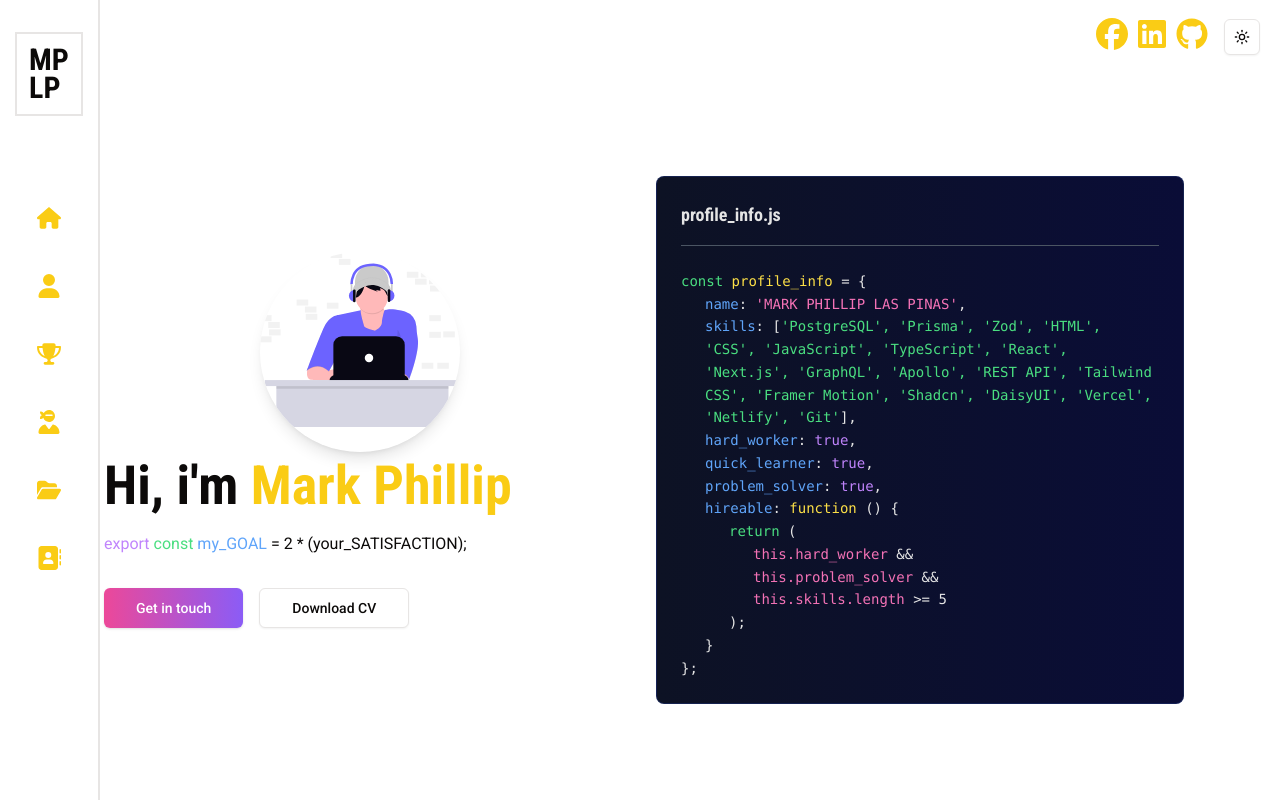
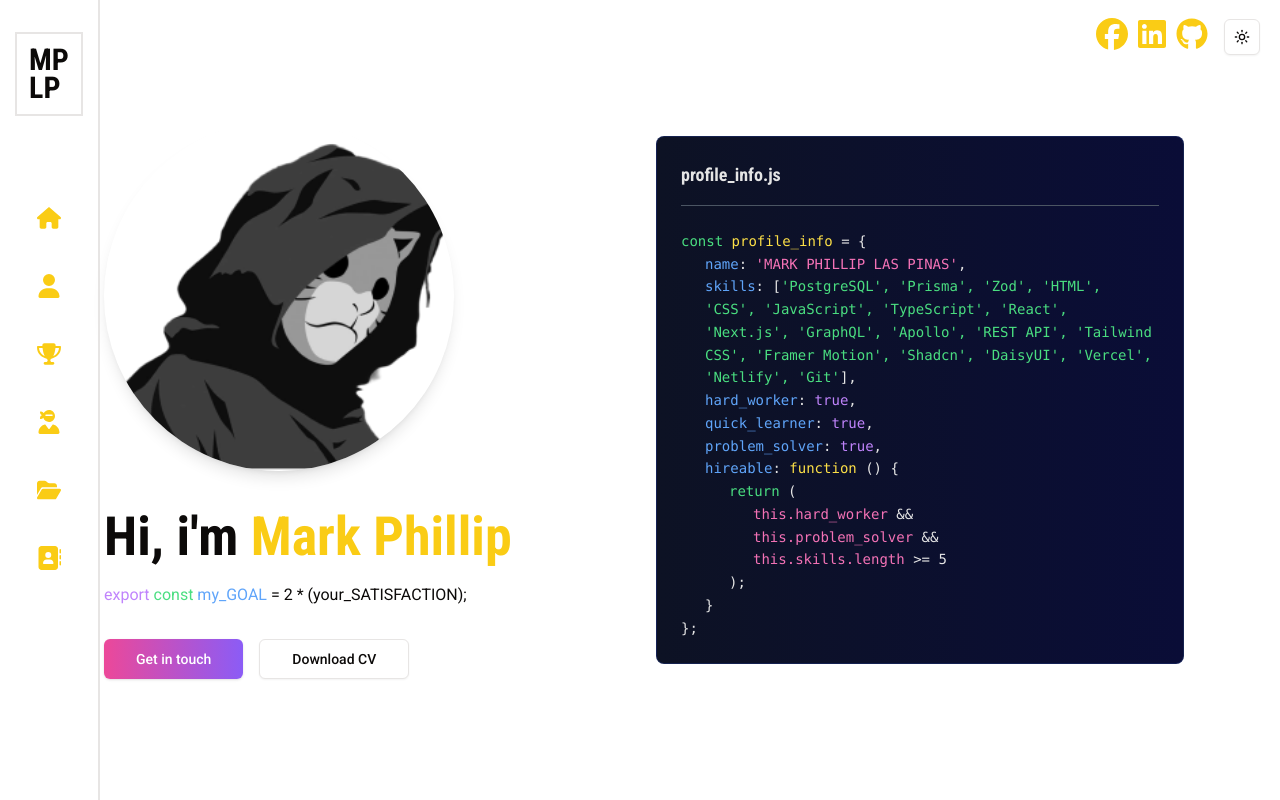
Before and after one commit to markPLP/mysite, a React (Vite) app: page / in a window 1280 px wide. Shown: the top 800 px of the page. Built offline with nearby package versions, Linux system fonts and the light colour scheme.

Commit message:
Update hero image

```diff
--- a/src/components/hero/HeroBanner.tsx
+++ b/src/components/hero/HeroBanner.tsx
@@ -1,14 +1,14 @@
+import Container from '../global/Container';
 import HeroInfo from './HeroInfo';
 import HeroIntro from './HeroIntro';
 
 const HeroBanner = () => {
   return (
-    <section
-      className="pt-20 align-element lg:h-screen grid grid-cols-1 items-center lg:grid-cols-2 lg:gap-8 gap-y-8"
-      id="home"
-    >
-      <HeroIntro className="order-2 lg:order-1 flex flex-col items-start justify-center p-2 pb-20 md:pb-10 lg:pt-10" />
-      <HeroInfo className="order-1 lg:order-2 from-[#0d1224] border-[#1b2c68a0] relative rounded-lg border bg-gradient-to-r to-[#0a0d37]" />
+    <section id="home">
+      <Container className="scroll-mt-16 gap-y-8 grid grid-cols-1 items-center lg:h-screen lg:grid-cols-2 lg:gap-8">
+        <HeroIntro className="order-2 lg:order-1 flex flex-col items-start justify-center p-2 pb-20 md:pb-10 lg:pt-10" />
+        <HeroInfo className="order-1 lg:order-2 from-[#0d1224] border-[#1b2c68a0] relative rounded-lg border bg-gradient-to-r to-[#0a0d37]" />
+      </Container>
     </section>
   );
 };
--- a/src/components/hero/HeroIntro.tsx
+++ b/src/components/hero/HeroIntro.tsx
@@ -1,11 +1,15 @@
 import { Button } from '../ui/button';
-import heroImg from '../../assets/hero-img.svg';
+import heroImg from '../../assets/profile-anbu.png';
 
 const HeroIntro = ({ className }: { className: string }) => {
   return (
     <article className={className}>
-      <figure className="w-[200px] h-[200px] m-auto rounded-[300px] overflow-hidden shadow-lg">
-        <img src={heroImg} alt="hero image" />
+      <figure className="w-[350px] h-[350px] rounded-[400px] overflow-hidden shadow-lg flex items-center mb-8">
+        <img
+          src={heroImg}
+          alt="hero image"
+          className="object-cover w-full h-full"
+        />
       </figure>
       <h1 className="text-4xl sm:text-[54px] font-bold mb-3 leading-tight">
         Hi, i'm <span className="text-primary">Mark Phillip</span>
```
Also changed, not shown: src/assets/profile-anbu.png (added).
